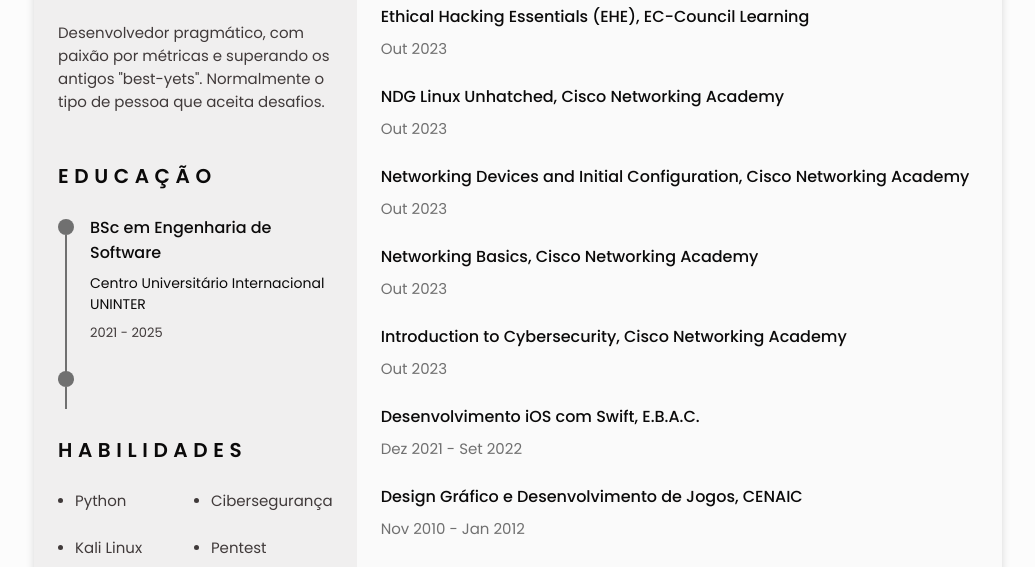
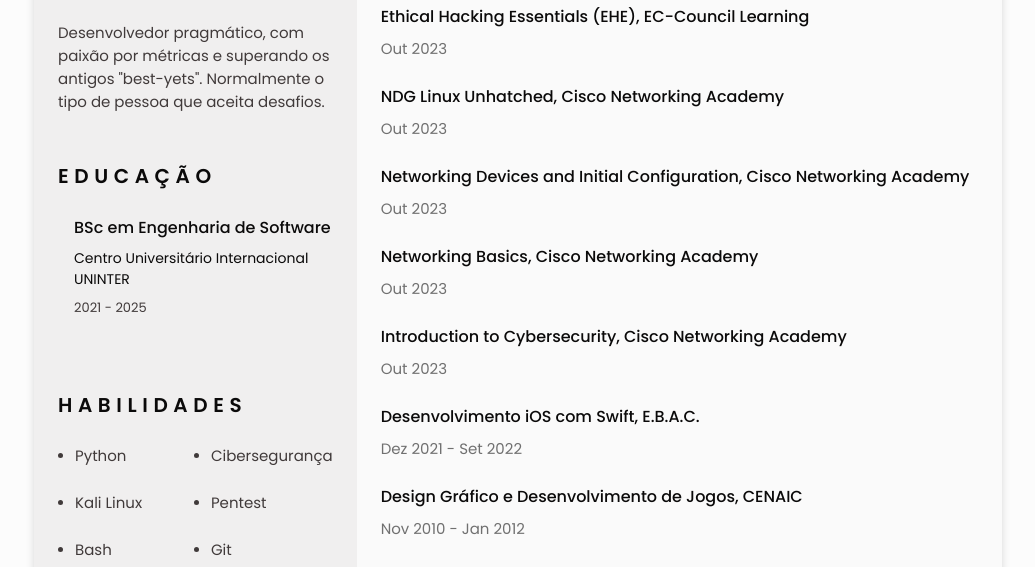
Before and after one commit to mmaachado/resume, a plain HTML site: page index_pt.html in a window 1280 px wide. Shown: the part 636-1203 px from the top of the page, without its empty margins (122-1157 px from the left). Drawn offline with nearby package versions, Linux system fonts and the light colour scheme.

Commit message:
removed line and dot from Education

```diff
--- a/index_pt.html
+++ b/index_pt.html
@@ -148,8 +148,8 @@
 
                         <div class="education__content">
                             <div class="education__time">
-                                <span class="education__rounder"></span>
-                                <span class="education__line"></span>
+                                <!-- <span class="education__rounder"></span>
+                                <span class="education__line"></span> -->
                             </div>
 
                             <div class="education__data bd-grid">
@@ -161,8 +161,8 @@
 
                         <div class="education__content">
                             <div class="education__time">
-                                <span class="education__rounder"></span>
-                                <span class="education__line"></span>
+                                <!-- <span class="education__rounder"></span>
+                                <span class="education__line"></span> -->
                             </div>
 
                             <!-- <div class="education__data bd-grid">
```
